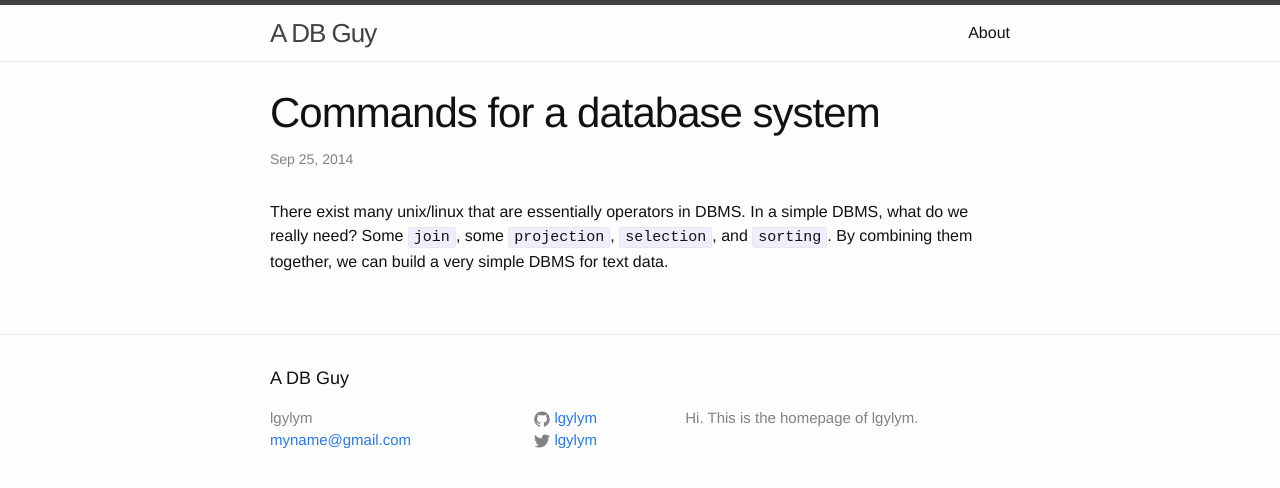
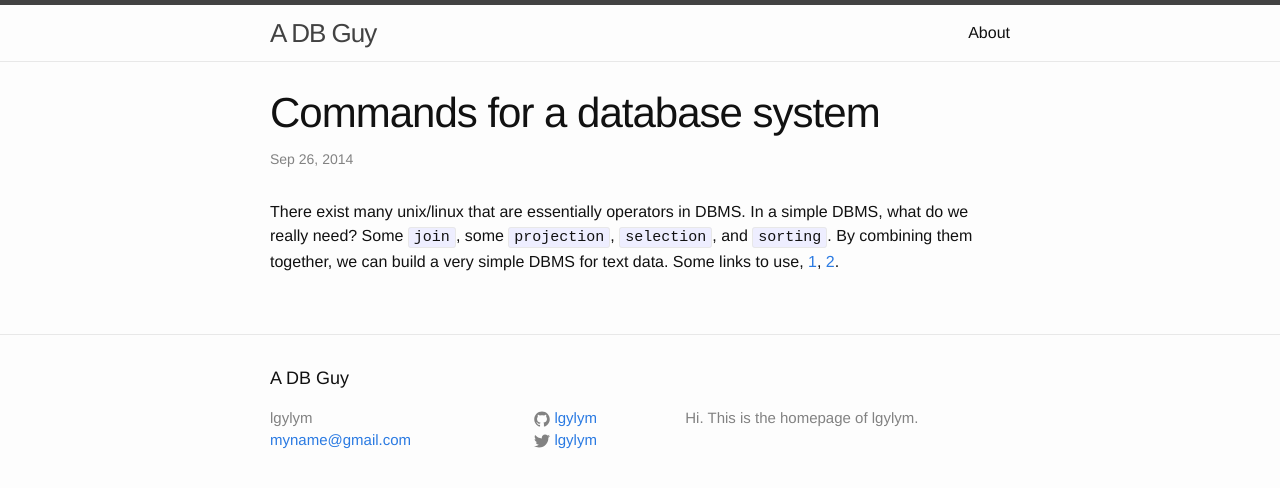
Before and after one commit to lgylym/lgylym.github.io, a Jekyll site: the page built from _posts/2014-09-26-cmd.markdown, in a window 1280 px wide. Shown: the top 488 px of the page. Built offline with Jekyll 4.4.1, drawn with Linux system fonts in a browser that asks for light colours.

Commit message:
Update 2014-09-26-cmd.markdown

```diff
--- a/_posts/2014-09-26-cmd.markdown
+++ b/_posts/2014-09-26-cmd.markdown
@@ -1,7 +1,7 @@
 ---
 layout: post
 title:  "Commands for a database system"
-date:   2014-09-25
+date:   2014-09-26
 categories: tech
 ---
 
@@ -9,3 +9,5 @@ There exist many unix/linux that are essentially operators in DBMS.
 In a simple DBMS, what do we really need?
 Some `join`, some `projection`, `selection`, and `sorting`.
 By combining them together, we can build a very simple DBMS for text data.
+Some links to use, [1](http://stackoverflow.com/questions/1394998/parsing-sql-with-python),
+[2](http://pyparsing.wikispaces.com/).
```
